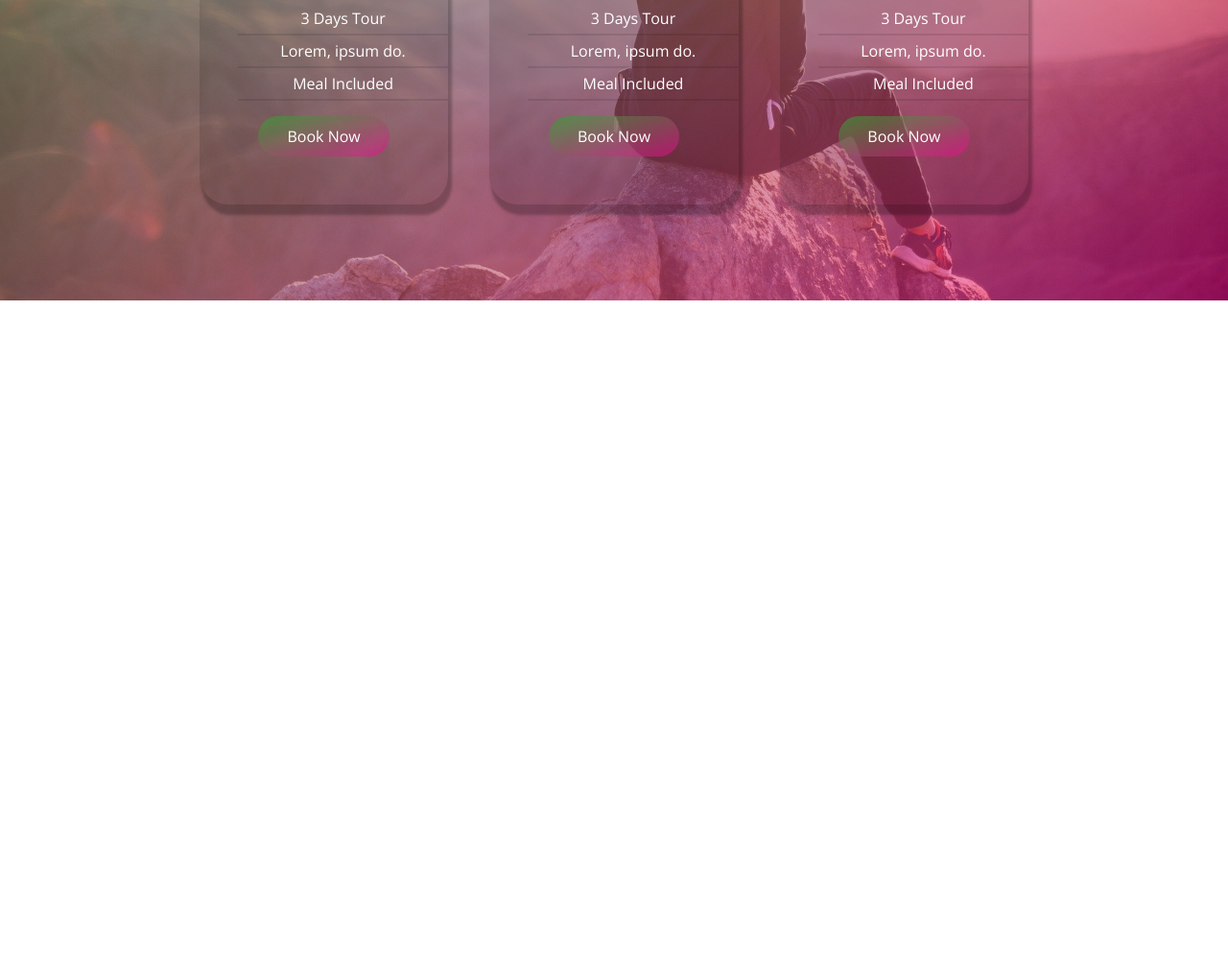
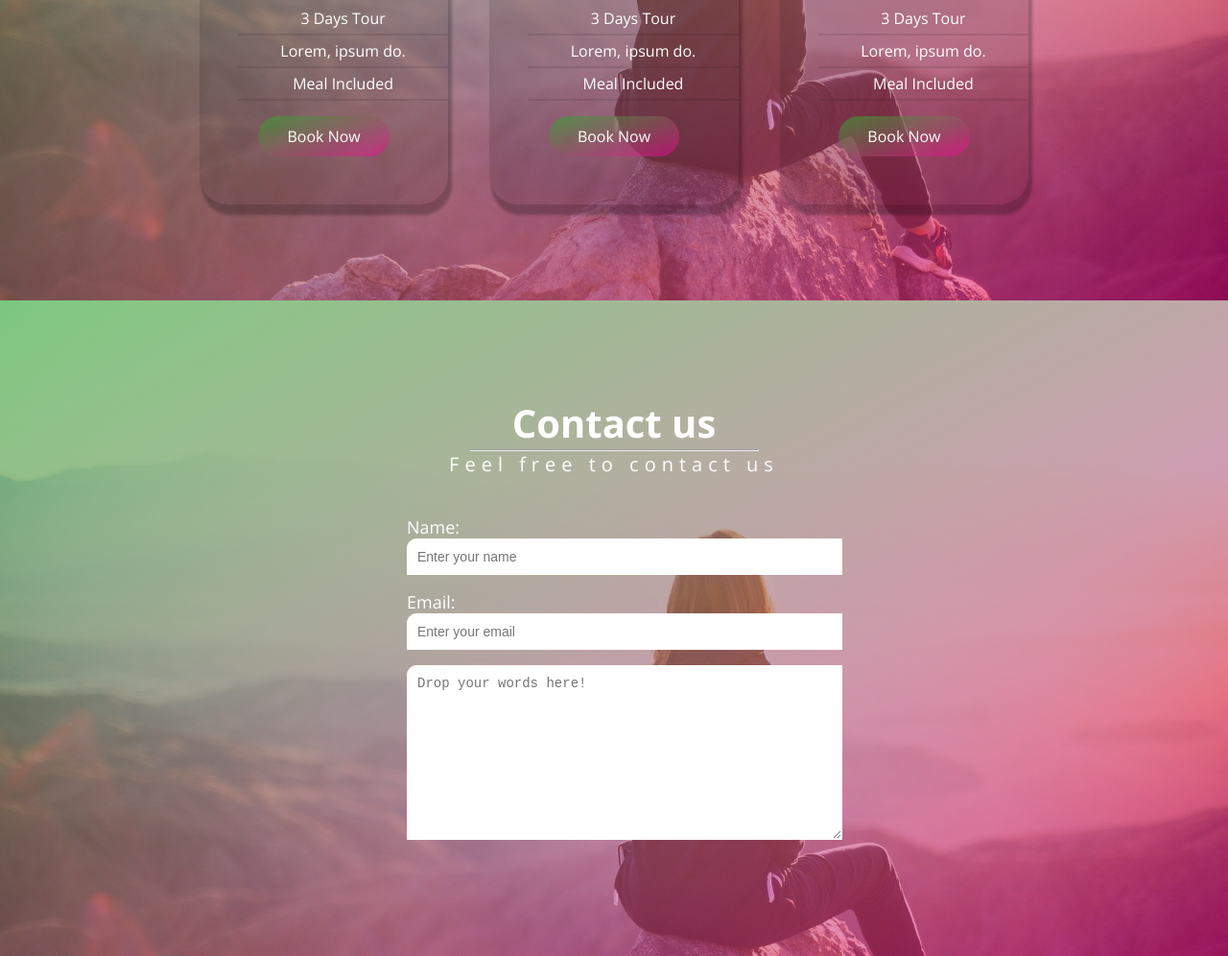
Before and after one commit to softsamiul/traviland, a plain HTML site: page index.html in a window 1280 px wide. Shown: the part 2257-3253 px from the top of the page at 96% size. Before the commit the page ends 2570 px from the top, so only its background shows below. Drawn offline with nearby package versions, Linux system fonts and the light colour scheme.

Commit message:
Contact section added

```diff
--- a/index.html
+++ b/index.html
@@ -121,6 +121,29 @@
             </div>
         </div>
     </section>
+    <section id="contact">
+        <div class="container">
+            <div class="contact-header">
+                <h1 class="form-heading">Contact us</h1>
+                <hr class="hr-design">
+                <p class="contact-text hero-cta-tag">Feel free to contact us</p>
+            </div>
+            <form action="" class="form-design">
+                <p>
+                    <label for="name">Name:</label>
+                    <input class="form-control" type="text" name="name" id="name" placeholder="Enter your name">
+                </p>
+                <p>
+                    <label for="email">Email:</label>
+                    <input class="form-control" type="email" name="email" id="email" placeholder="Enter your email">
+                </p>
+                <p>
+                    <textarea class="form-control" name="message" id="message" cols="30" rows="10"
+                        placeholder="Drop your words here!"></textarea>
+                </p>
+            </form>
+        </div>
+    </section>
 </body>
 
 </html>
--- a/style.css
+++ b/style.css
@@ -99,7 +99,7 @@ body{
 }
 
 /* Why us section design  */
-#why-us, #package-section {
+#why-us, #package-section, #contact {
     padding: 100px;
     background-image: linear-gradient(to bottom right, rgba(44, 168, 44, 0.596), rgba(255, 0, 157, 0.486)), url(img/hero-img.jpg);
     background-repeat: no-repeat;
@@ -107,7 +107,7 @@ body{
     background-size: cover;
     text-align: center;
 }
-.why-us-header, .pricing-header {
+.why-us-header, .pricing-header, .form-heading {
     font-size: 40px;
     color: #fff;
     margin: 0;
@@ -206,3 +206,23 @@ hr{
 .booknow-btn:hover {
     background-image: linear-gradient(to bottom right, rgba(255, 0, 157, 0.486), rgba(44, 168, 44, 0.596) );
 }
+.form-design {
+    width: 50%;
+    margin: 0 auto;
+}
+.form-design  p {
+    text-align: left !important;
+
+}
+.form-design  p  label {
+    color: #fff;
+    font-size: 18px;
+}
+.form-control {
+    width: 100%;
+    border: 1px solid #fff;
+    padding: 10px;
+    color: #000;
+    font-size: 14px;
+    border-top-left-radius: 10px;
+}
```
